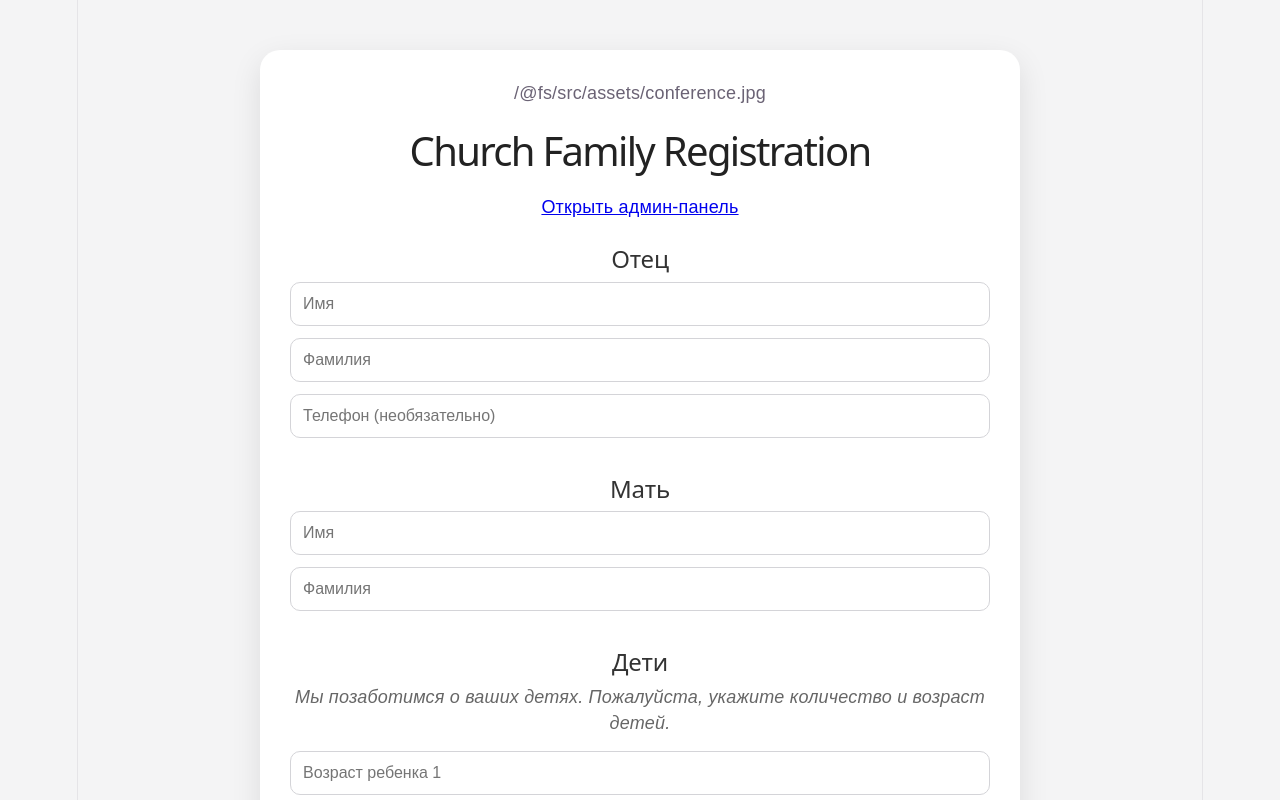
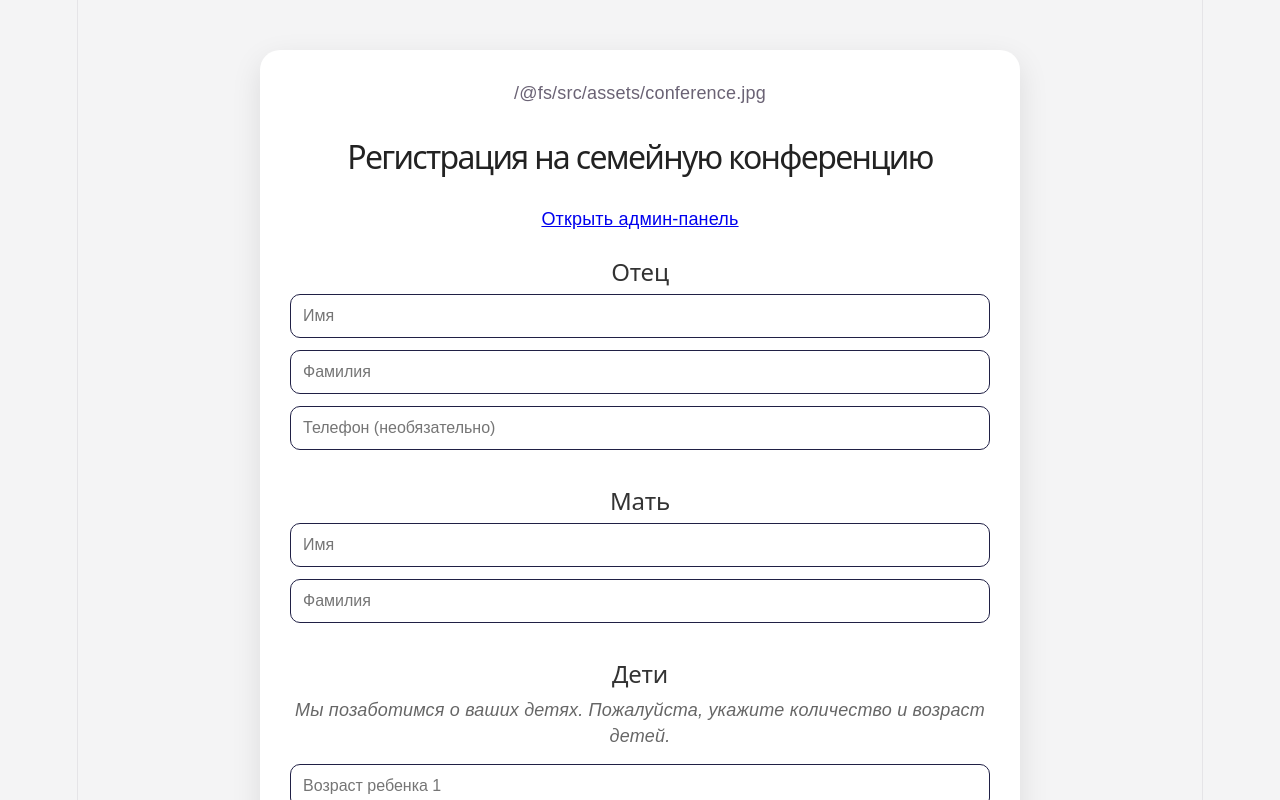
Before and after one commit to Malynskyi/church-registration, a React (Vite) app: page / in a window 1280 px wide. Shown: the top 800 px of the page. Built offline with nearby package versions, Linux system fonts and the light colour scheme.

Commit message:
Fix conference image

```diff
--- a/src/pages/RegistrationPage.jsx
+++ b/src/pages/RegistrationPage.jsx
@@ -64,7 +64,7 @@ export default function RegistrationPage() {
             {conferenceImage}
 
             <h1 className="registration-title">
-                Church Family Registration
+                Регистрация на семейную конференцию
             </h1>
 
             <Link to="/login">
--- a/src/styles/RegistrationPage.css
+++ b/src/styles/RegistrationPage.css
@@ -17,7 +17,8 @@ body {
     text-align: center;
     color: #222;
     margin-bottom: 30px;
-    font-size: 40px;
+    font-size: 32px;
+    line-height: 1.2;
 }
 
 .section-title {
@@ -29,7 +30,7 @@ body {
     width: 100%;
     padding: 12px;
     margin-bottom: 12px;
-    border: 1px solid #d4d4d8;
+    border: 1px solid #202045;
     border-radius: 10px;
     font-size: 16px;
     box-sizing: border-box;
```
